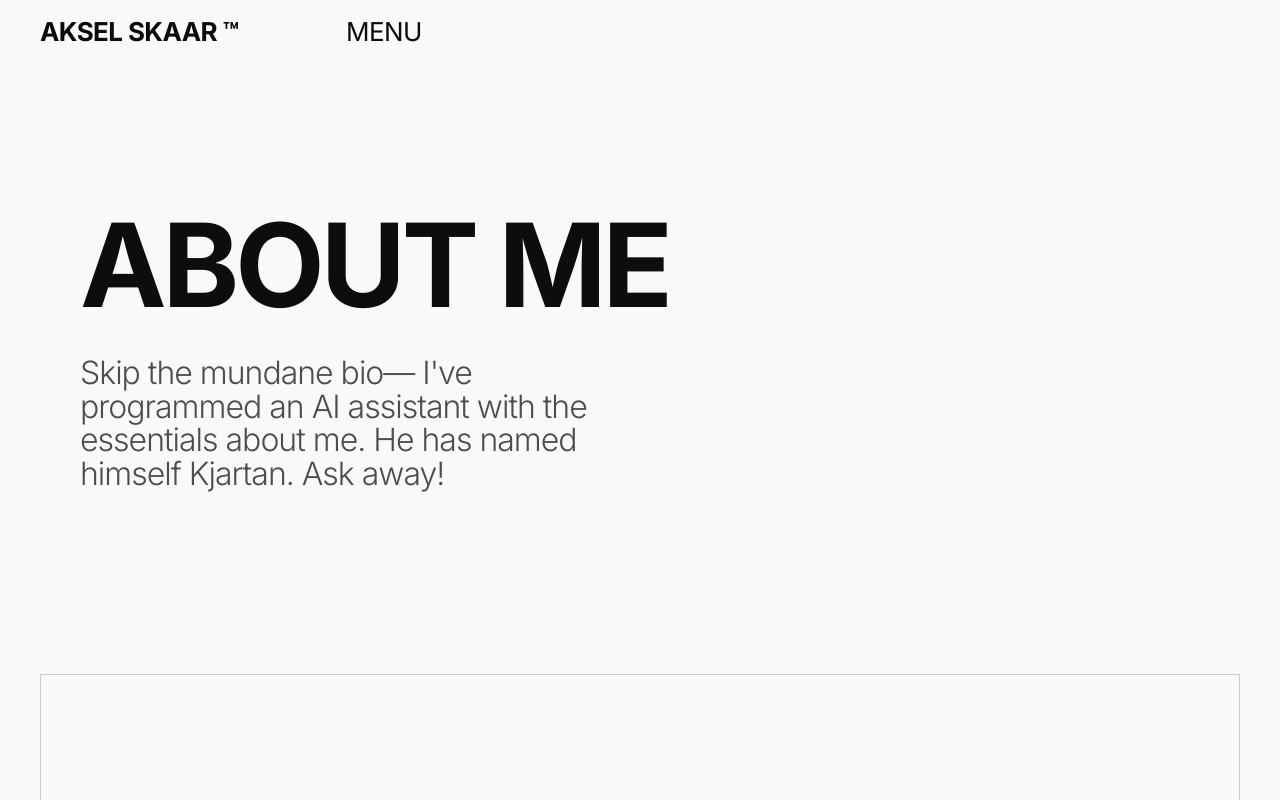
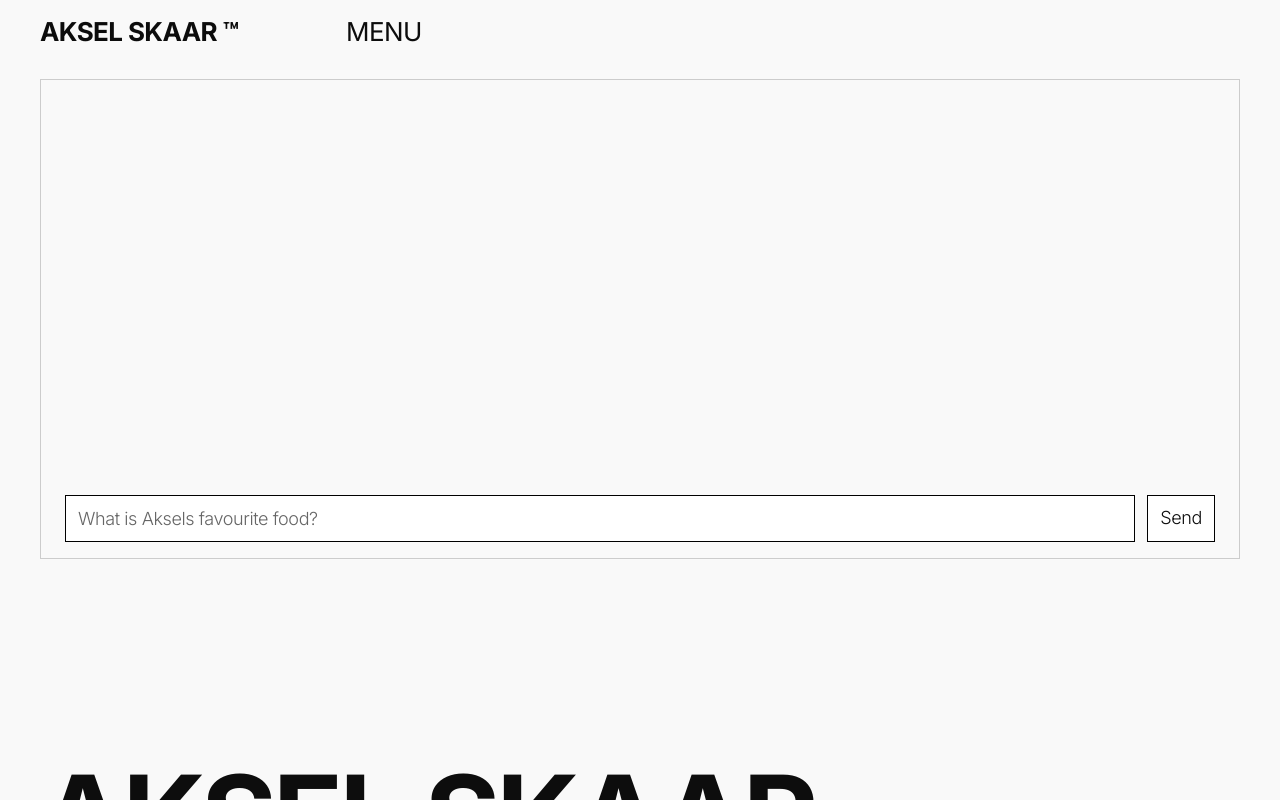
Before and after one commit to AkselHSkaar/Portfolio-website, a Next.js app: page /about in a window 1280 px wide. Shown: the top 800 px of the page. Built offline with nearby package versions, Linux system fonts and the light colour scheme.

Commit message:
update: about me page

```diff
--- a/src/app/(pages)/about/page.tsx
+++ b/src/app/(pages)/about/page.tsx
@@ -6,10 +6,6 @@ const page = () => {
   return (
     <>
       <Container>
-        <PageHeader
-          title='ABOUT ME'
-          text="Skip the mundane bio— I've programmed an AI assistant with the essentials about me. He has named himself Kjartan. Ask away!"
-        />
         <AIchat />
       </Container>
     </>
```
